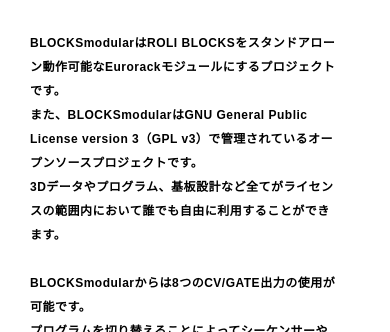
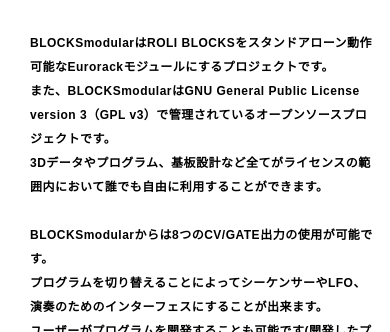
Before and after one commit to BLOCKSmodular/BLOCKSmodular.github.io, a plain HTML site: page index.html in a window 390 px wide. Shown: the part 512-844 px from the top of the page. Drawn offline with Linux system fonts and the light colour scheme.

Commit message:
スマホのレスポンシブ具合調整

```diff
--- a/css/index.css
+++ b/css/index.css
@@ -293,6 +293,12 @@
 
 /*	LEFT AREA
 ----------------------------------------------------*/
+
+.left_area {
+	width: 88%;
+	height: 100%;
+	float: none;
+}
 .logo {
 	position: relative;
 	width: 100%;
```
